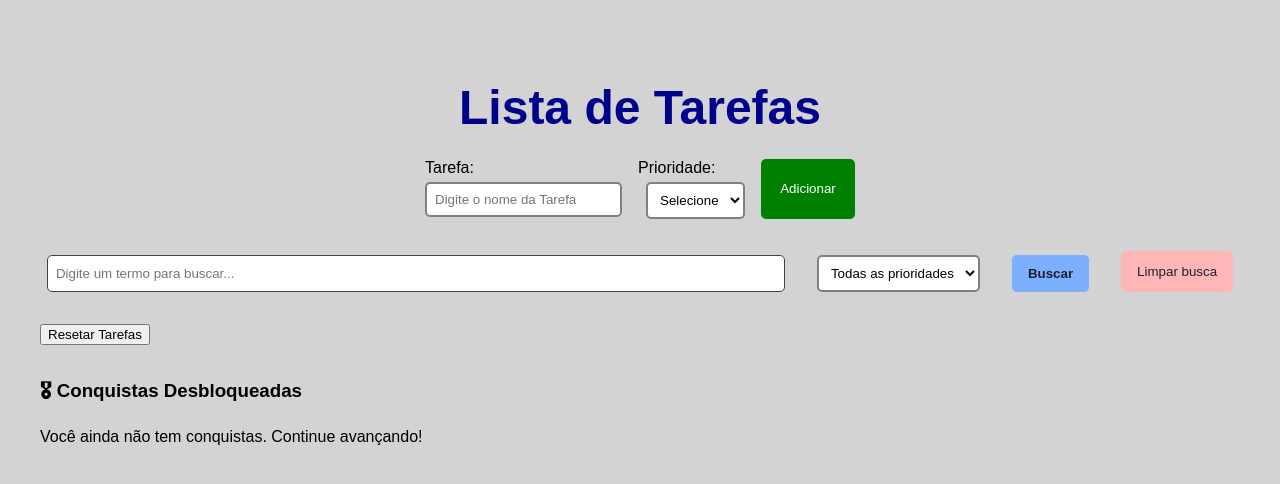
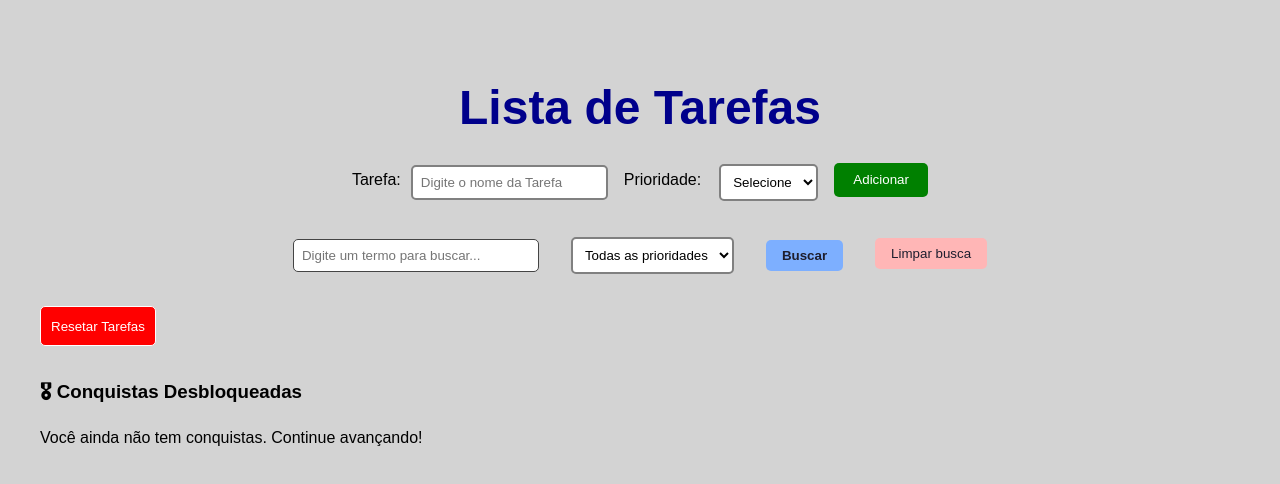
Before and after one commit to diogomador/PIU, a React (Vite) app in the folder upquest/: page / in a window 1280 px wide. Shown: the top 484 px of the page. Built offline with nearby package versions, Linux system fonts and the light colour scheme.

Commit message:
'Finalizado'

```diff
--- a/upquest/src/App.css
+++ b/upquest/src/App.css
@@ -3,6 +3,16 @@ body {
     background-color: lightgray;
     color: black;
     padding: 2rem;
+}
+
+div button{
+  border: 1px solid white;
+  background-color: rgb(255, 0, 0);
+  color: white;
+  height: 40px;
+  padding: 10px;
+  border-radius: 5px;
+
 }
 
 h2 {
@@ -14,15 +24,20 @@ h2 {
 
 form {
     display: flex;
+    flex-direction: row;
+    justify-content: space-between;
     flex-wrap: wrap;
     justify-content: center;
+    align-items: center;
     gap: 1rem;
     margin-bottom: 2rem;
+    text-align: center;
 }
 
 form label {
     display: flex;
-    flex-direction: column;
+    align-items: center;
+    gap: 10px;
     font-size: 1rem;
 }
 
@@ -43,6 +58,7 @@ form button {
     border: none;
     border-radius: 5px;
     cursor: pointer;
+    height: 60%;
 }
 
 form button:hover {
@@ -75,7 +91,6 @@ li button {
     padding: 0.4rem 0.8rem;
     border: none;
     border-radius: 5px;
-    cursor: pointer;
 }
 
 /* cores específicas */
--- a/upquest/src/App.jsx
+++ b/upquest/src/App.jsx
@@ -1,4 +1,4 @@
-import "./App.css" // ainda não tem nada
+import "./App.css"
 import { useState } from 'react';
 import Conquistas from "./components/Conquistas";
 import Buscador from "./components/Buscador"
@@ -6,7 +6,7 @@ import Buscador from "./components/Buscador"
 export default function App() {
   // catálogo das conquistas, cada uma com a quantidade necessária e o nome
   const conquistasCatalogo = [
-    { qtd: 5, nome: 'Criador Iniciante' },
+    { qtd: 5, nome: 'Criador Iniciante'},
     { qtd: 10, nome: 'Criador Bronze' },
     { qtd: 15, nome: 'Criador Prata' },
     { qtd: 20, nome: 'Criador Ouro' },
--- a/upquest/src/components/Buscador.jsx
+++ b/upquest/src/components/Buscador.jsx
@@ -17,7 +17,7 @@ export default function Buscador({
     }
 
     return (
-        <form onSubmit={handleSubmit} style={{ marginTop: "2rem", textAlign: "center" }}>
+        <form onSubmit={handleSubmit} style={{ marginTop: "2rem", textAlign: "center"}}>
             <input
                 type="text"
                 placeholder="Digite um termo para buscar..."
@@ -27,7 +27,7 @@ export default function Buscador({
                     padding: "0.5rem",
                     borderRadius: "5px",
                     border: "1px solid #444",
-                    width: "60%",
+                    width: "19%",
                     marginRight: "1rem"
                 }}
             />
```
